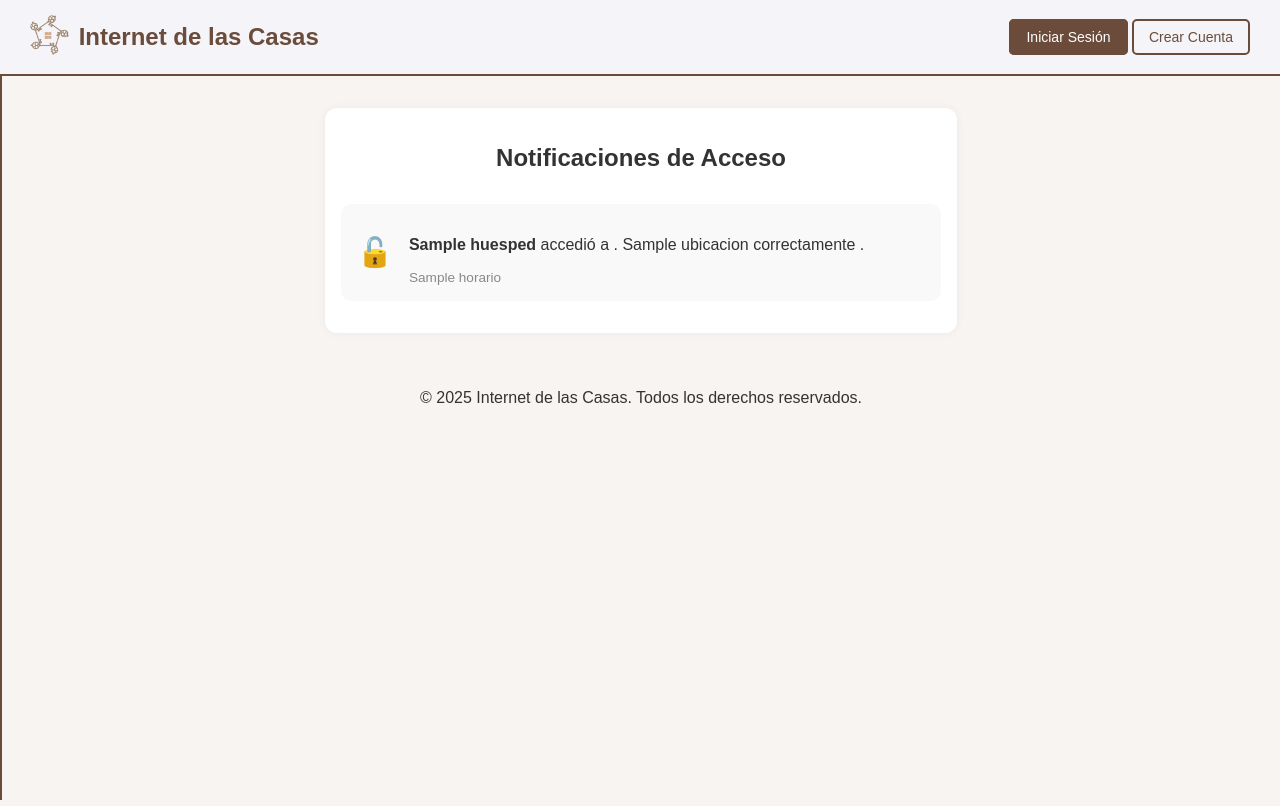
After one commit to iivvjj/smart-lock-access-manager, a Spring app: template src/main/resources/templates/notifications.html in a window 1280 px wide. The commit adds this page. Run offline with Thymeleaf, Linux system fonts and the light colour scheme; the template is opened without the code that fills it: most values are stand-ins (such as "Sample title", 1, 10 or a date in 2020); data that the repository does not hold is empty; some of the project's set-up classes (security, data sources, template engines, error pages and the like) are left out, and stand-ins take their place.

Commit message:
Add notifications feature with NotificationsController, views, and styles

```diff
--- a/src/main/java/com/isst/ISST_Grupo25_Casas/controllers/MonitorController.java
+++ b/src/main/java/com/isst/ISST_Grupo25_Casas/controllers/MonitorController.java
@@ -54,6 +54,7 @@ public class MonitorController {
         // Obtener accesos asociados a las reservas
         List<Acceso> accesos = accesoService.obtenerAccesosPorReservas(reservas);
 
+        reservas.sort((r1, r2) -> r2.getFechainicio().compareTo(r1.getFechainicio()));
         // Añadir datos al modelo
         model.addAttribute("reservas", reservas);
         model.addAttribute("totalReservas", reservas.size());
--- a/src/main/resources/static/layout.css
+++ b/src/main/resources/static/layout.css
@@ -245,7 +245,7 @@
   bottom: 0;
   left: 0;
   width: 100%;
-  background-color: var(--sidenav);
+  background-color: var(--fondo);
   display: flex;
   justify-content: space-around;
   align-items: center;
--- /dev/null
+++ b/src/main/resources/static/notifications.css
@@ -0,0 +1,60 @@
+.notifications-container {
+  max-width: 600px;
+  margin: 2rem auto;
+  padding: 1rem;
+  border-radius: 12px;
+  background-color: #fff;
+  box-shadow: 0 0 10px rgba(0, 0, 0, 0.05);
+}
+
+.notification {
+  display: flex;
+  align-items: center;
+  padding: 1rem;
+  margin-bottom: 1rem;
+  border-radius: 10px;
+  background-color: #f9f9f9;
+  transition: background-color 0.2s ease;
+}
+
+.notification:hover {
+  background-color: #f1f1f1;
+}
+
+.notification-icon {
+  font-size: 1.8rem;
+  margin-right: 1rem;
+}
+
+.notification.success .notification-icon {
+  color: #4caf50;
+}
+
+.notification.failure .notification-icon {
+  color: #f44336;
+}
+
+.notification-content {
+  flex: 1;
+}
+
+.notification-time {
+  font-size: 0.85rem;
+  color: #888;
+  margin-top: 0.25rem;
+}
+
+.notification strong {
+  font-weight: 600;
+}
+
+@media (max-width: 480px) {
+  .notification {
+    flex-direction: column;
+    align-items: flex-start;
+  }
+
+  .notification-icon {
+    margin-bottom: 0.5rem;
+  }
+}
--- a/src/main/resources/static/styles.css
+++ b/src/main/resources/static/styles.css
@@ -16,7 +16,7 @@
 @import url("profile.css");
 @import url("settings.css");
 @import url("monitor.css");
-
+@import url("notifications.css");
 
 /* DESACTIVADOS (por ahora):
 //
--- a/src/main/resources/templates/layout.html
+++ b/src/main/resources/templates/layout.html
@@ -96,7 +96,12 @@
 
             <li th:if="${session.isLoggedIn}" class="nav-item">
               <span class="material-icons">bar_chart</span>
-              <a th:href="@{/monitor}">Monitorizar Acessos</a>
+              <a th:href="@{/monitor}">Historial de Acessos</a>
+            </li>
+
+            <li th:if="${session.role == 'gestor'}" class="nav-item">
+              <span class="material-icons">notifications</span>
+              <a th:href="@{/notifications}">Notificaciones</a>
             </li>
 
             <li th:if="${session.role == 'huesped'}" class="nav-item">
--- /dev/null
+++ b/src/main/resources/templates/notifications.html
@@ -0,0 +1,58 @@
+<!DOCTYPE html>
+<html lang="es" xmlns:th="http://www.thymeleaf.org">
+  <head th:replace="~{layout :: head}"></head>
+  <body th:class="${session.theme}">
+    <div id="main">
+      <!-- Barra de navegación -->
+      <div th:replace="~{layout :: nav}"></div>
+
+      <!-- Contenido principal -->
+      <main class="contentview" th:replace="~{layout :: content}">
+        <section class="notifications-container" th:fragment="section">
+          <h2 style="text-align: center; margin-bottom: 2rem">
+            Notificaciones de Acceso
+          </h2>
+
+          <div
+            th:each="acceso : ${accesos}"
+            th:class="'notification ' + (${acceso.resultado} ? 'success' : 'failure')"
+          >
+            <div class="notification-icon">
+              <span th:text="${acceso.resultado} ? '🔓' : '🔒'">🔓</span>
+            </div>
+            <div class="notification-content">
+              <p>
+                <strong th:text="${acceso.huesped.nombre}"
+                  >Nombre del huésped</strong
+                >
+                <span th:if="${acceso.resultado}"> accedió a </span>
+                <span th:unless="${acceso.resultado}"> intentó acceder a </span
+                >.
+                <span
+                  th:if="${acceso.reserva != null and acceso.reserva.cerradura != null}"
+                  th:text="${acceso.reserva.cerradura.ubicacion}"
+                >
+                </span>
+
+                <span th:if="${acceso.resultado}"> correctamente</span>
+                <span th:unless="${acceso.resultado}"> pero falló</span>.
+              </p>
+              <div class="notification-time" th:text="${acceso.horario}">
+                01/05/2025 12:00
+              </div>
+            </div>
+          </div>
+
+          <p
+            th:if="${#lists.isEmpty(accesos)}"
+            style="text-align: center; color: #999"
+          >
+            No tienes notificaciones por ahora 💤
+          </p>
+        </section>
+      </main>
+    </div>
+    <!-- Inclusión de los scripts del layout -->
+    <script th:replace="~{layout :: scripts}"></script>
+  </body>
+</html>
```
Also changed, not shown: src/main/java/com/isst/ISST_Grupo25_Casas/controllers/NotificationsController.java (added, +60 -0 lines), src/main/resources/templates/monitor.html (+6 -2 lines).
